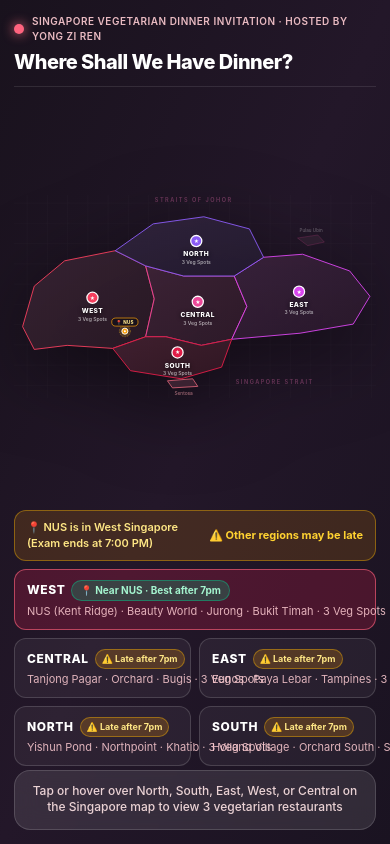
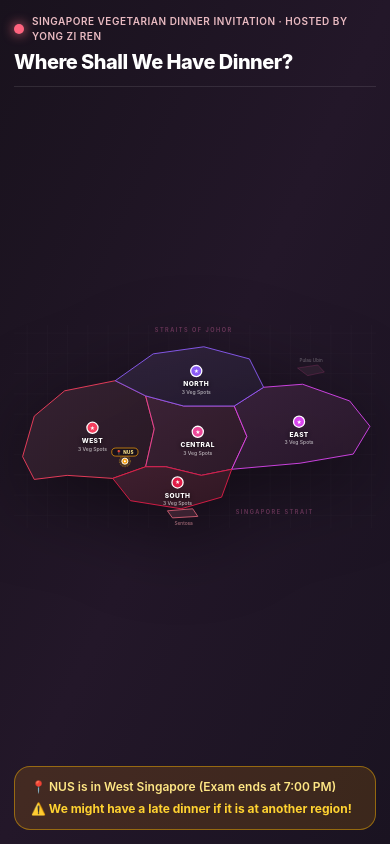
Before and after one commit to New-President/dinner-invitation, a Next.js app: page / in a window 390 px wide. Built offline with nearby package versions, Linux system fonts and the light colour scheme.

Commit message:
Keep only yellow exam warning below map and add cute surprise popup on end screen

```diff
--- a/src/components/DinnerInviteWizard.tsx
+++ b/src/components/DinnerInviteWizard.tsx
@@ -111,9 +111,11 @@ export function DinnerInviteWizard() {
   const [submitError, setSubmitError] = useState<string | null>(null);
   const [isSubmitting, setIsSubmitting] = useState<boolean>(false);
   const [cheerTick, setCheerTick] = useState<number>(0);
+  const [showCutePopup, setShowCutePopup] = useState<boolean>(true);
 
   const stepHeadingRef = useRef<HTMLHeadingElement | null>(null);
   const commentTextareaRef = useRef<HTMLTextAreaElement | null>(null);
+  const cuteCatSectionRef = useRef<HTMLDivElement | null>(null);
   const isFirstRender = useRef<boolean>(true);
 
   useEffect(() => {
@@ -126,10 +128,22 @@ export function DinnerInviteWizard() {
 
   useEffect(() => {
     if (wizardState.kind !== 'thank-you') return;
+    setShowCutePopup(true);
     const timer = setInterval(() => {
       setCheerTick((t) => (t + 1) % 6);
     }, 520);
     return () => clearInterval(timer);
+  }, [wizardState.kind]);
+
+  useEffect(() => {
+    if (wizardState.kind !== 'thank-you') return;
+    const onScroll = () => {
+      if (window.scrollY > 280) {
+        setShowCutePopup(false);
+      }
+    };
+    window.addEventListener('scroll', onScroll, { passive: true });
+    return () => window.removeEventListener('scroll', onScroll);
   }, [wizardState.kind]);
 
   const resolveRestaurantForRegion = (region: RegionId): Restaurant => {
@@ -360,7 +374,7 @@ export function DinnerInviteWizard() {
                     </p>
                     {region !== 'west' && (
                       <p className="mt-1.5 inline-flex items-center gap-1 rounded-full bg-amber-500/20 border border-amber-400/45 px-3 py-0.5 text-[11px] font-semibold text-amber-200">
-                        ⚠️ Warning: Might be a bit late for dinner here since my exam ends at 7pm!
+                        ⚠️ Warning: We might have a late dinner if it is at another region (Exam ends at 7pm)!
                       </p>
                     )}
                   </div>
@@ -623,11 +637,63 @@ export function DinnerInviteWizard() {
             const activeCheerMessage = cheerMessages[Math.floor(cheerTick / 2) % cheerMessages.length];
             const isBeatUp = cheerTick % 2 === 1;
 
+            const scrollToCuteCat = () => {
+              setShowCutePopup(false);
+              cuteCatSectionRef.current?.scrollIntoView({
+                behavior: 'smooth',
+                block: 'center',
+              });
+            };
+
             return (
               <section
                 aria-labelledby="thank-you-heading"
-                className="min-h-dvh w-full overflow-x-hidden bg-gradient-to-br from-[#19121d] via-[#231729] to-[#1a1321] p-2.5 sm:p-5 flex items-center justify-center"
+                className="min-h-dvh w-full overflow-x-hidden bg-gradient-to-br from-[#19121d] via-[#231729] to-[#1a1321] p-2.5 sm:p-5 flex items-center justify-center relative"
               >
+                {/* Floating Pop-Up Notification Informing User Something Cute Lies Below */}
+                {showCutePopup && (
+                  <div
+                    role="status"
+                    aria-live="polite"
+                    className="md:hidden fixed bottom-4 left-1/2 -translate-x-1/2 z-50 w-[calc(100%-24px)] max-w-md rounded-2xl bg-gradient-to-r from-[#2c1934] via-[#3b1d3f] to-[#2c1934] border-2 border-amber-400 shadow-[0_16px_45px_rgba(251,191,36,0.45)] p-3.5 text-white flex items-center justify-between gap-3 animate-bounce"
+                  >
+                    <button
+                      type="button"
+                      onClick={scrollToCuteCat}
+                      className="flex items-center gap-3 text-left flex-1 cursor-pointer focus:outline-none"
+                    >
+                      <span className="h-10 w-10 rounded-full bg-amber-400/20 border border-amber-300/60 flex items-center justify-center text-xl shrink-0">
+                        🐱
+                      </span>
+                      <div className="min-w-0">
+                        <p className="text-xs sm:text-sm font-extrabold text-amber-200 whitespace-nowrap">
+                          Psst… Something Cute Lies Below! 🐾✨
+                        </p>
+                        <p className="text-[11px] sm:text-xs text-rose-100/90">
+                          Tap here or scroll down for a special surprise ↓
+                        </p>
+                      </div>
+                    </button>
+                    <div className="flex items-center gap-1.5 shrink-0">
+                      <button
+                        type="button"
+                        onClick={scrollToCuteCat}
+                        className="rounded-full bg-amber-400 hover:bg-amber-300 text-[#231728] font-extrabold px-3 py-1.5 text-xs transition-colors cursor-pointer whitespace-nowrap"
+                      >
+                        See Below ↓
+                      </button>
+                      <button
+                        type="button"
+                        onClick={() => setShowCutePopup(false)}
+                        aria-label="Close cute surprise notification"
+                        className="h-7 w-7 rounded-full bg-white/10 hover:bg-white/20 text-rose-200 inline-flex items-center justify-center text-xs font-bold cursor-pointer"
+                      >
+                        ✕
+                      </button>
+                    </div>
+                  </div>
+                )}
+
                 <div
                   style={{ maxWidth: '1400px' }}
                   className="w-full rounded-[24px] sm:rounded-[32px] bg-[#221824] border-2 border-rose-400/40 shadow-[0_24px_60px_rgba(225,29,72,0.28)] overflow-hidden flex flex-col"
@@ -733,7 +799,11 @@ export function DinnerInviteWizard() {
                     </div>
 
                     {/* Right Half (Full 50% of Page): Huge Animated Fat Cute Cat Cheering for Exam */}
-                    <div className="flex flex-col items-center justify-between rounded-3xl bg-gradient-to-b from-[#2e1d36] via-[#24162b] to-[#1a1120] border-2 border-amber-400/45 p-4 sm:p-7 text-center relative overflow-hidden shadow-[0_0_50px_rgba(251,191,36,0.15)]">
+                    <div
+                      id="cute-cat-section"
+                      ref={cuteCatSectionRef}
+                      className="flex flex-col items-center justify-between rounded-3xl bg-gradient-to-b from-[#2e1d36] via-[#24162b] to-[#1a1120] border-2 border-amber-400/45 p-4 sm:p-7 text-center relative overflow-hidden shadow-[0_0_50px_rgba(251,191,36,0.15)]"
+                    >
                       {/* Animated Speech Bubble */}
                       <div
                         className="relative bg-white text-[#231728] rounded-3xl px-4 sm:px-5 py-2.5 sm:py-3 text-xs sm:text-base font-extrabold shadow-xl border-2 border-amber-400 max-w-md transition-transform duration-300"
--- a/src/components/SingaporeMap.tsx
+++ b/src/components/SingaporeMap.tsx
@@ -63,7 +63,6 @@ export function SingaporeMap({
   headingRef,
 }: SingaporeMapProps) {
   const [hoveredRegion, setHoveredRegion] = useState<RegionId | null>(null);
-  const hoveredMeta = hoveredRegion ? REGIONS[hoveredRegion] : null;
 
   return (
     <div className="min-h-dvh w-full overflow-x-hidden p-3.5 sm:p-8 flex flex-col justify-between bg-gradient-to-br from-[#19121d] via-[#231729] to-[#1a1321] text-white select-none">
@@ -404,7 +403,7 @@ export function SingaporeMap({
                     fontSize="11"
                     fontWeight="600"
                   >
-                    Warning: Might be a bit late for dinner here since my exam ends at 7pm!
+                    Warning: We might have a late dinner if it is at another region!
                   </text>
                 </g>
               );
@@ -412,86 +411,12 @@ export function SingaporeMap({
         </svg>
       </div>
 
-      {/* Mobile Touch Region Quick-Picker & Exam Timing Guide (Visible on Mobile Screens) */}
-      <div className="sm:hidden space-y-2 my-1 shrink-0">
-        <div className="rounded-xl bg-amber-500/15 border border-amber-400/40 px-3 py-2 text-[11px] font-semibold text-amber-200 flex items-center justify-between gap-2">
-          <span>📍 NUS is in West Singapore (Exam ends at 7:00 PM)</span>
-          <span className="text-amber-300 font-bold shrink-0">⚠️ Other regions may be late</span>
-        </div>
-        <div className="grid grid-cols-2 gap-2">
-          {REGION_ORDER.map((regionId) => {
-            const meta = REGIONS[regionId];
-            const isWest = regionId === 'west';
-            return (
-              <button
-                key={regionId}
-                type="button"
-                onClick={() => onEnterRegion(regionId)}
-                className={`touch-target rounded-xl px-3 py-2.5 text-left border transition-all cursor-pointer flex flex-col justify-between ${
-                  isWest
-                    ? 'col-span-2 bg-rose-500/20 border-rose-400/60 text-white'
-                    : 'bg-white/5 border-white/15 text-rose-100'
-                }`}
-              >
-                <div className="flex items-center justify-between gap-1.5">
-                  <span className="text-xs font-extrabold uppercase tracking-wider text-white">
-                    {regionId.toUpperCase()}
-                  </span>
-                  {isWest ? (
-                    <span className="rounded-full bg-emerald-500/25 border border-emerald-400/40 px-2 py-0.5 text-[10px] font-bold text-emerald-200">
-                      📍 Near NUS · Best after 7pm
-                    </span>
-                  ) : (
-                    <span className="rounded-full bg-amber-500/20 border border-amber-400/40 px-1.5 py-0.5 text-[9px] font-bold text-amber-200 whitespace-nowrap shrink-0">
-                      ⚠️ Late after 7pm
-                    </span>
-                  )}
-                </div>
-                <span className="text-[11px] text-rose-200/85 truncate mt-0.5">
-                  {meta.subtitle} · 3 Veg Spots
-                </span>
-              </button>
-            );
-          })}
-        </div>
-      </div>
-
-      {/* Bottom Sleek Glassmorphic Neighbourhood Bar */}
-      <div className="rounded-2xl bg-white/10 backdrop-blur-md border border-white/15 px-3.5 sm:px-5 py-3 sm:py-3.5 flex flex-col sm:flex-row sm:items-center justify-between gap-2.5 sm:gap-3 shrink-0 min-h-[60px] sm:min-h-[68px]">
-        {hoveredRegion && hoveredMeta ? (
-          <>
-            <div className="space-y-1">
-              <div className="flex flex-wrap items-center gap-2">
-                <span className="inline-block px-2.5 sm:px-3 py-0.5 rounded-full text-[11px] sm:text-xs font-bold uppercase tracking-wider bg-rose-500 text-white">
-                  {hoveredRegion.toUpperCase()}
-                </span>
-                <span className="text-xs sm:text-sm font-semibold text-rose-200">
-                  {hoveredMeta.subtitle}
-                </span>
-                {hoveredRegion !== 'west' ? (
-                  <span className="inline-flex items-center gap-1.5 rounded-xl sm:rounded-full bg-amber-500/20 border border-amber-400/50 px-2.5 sm:px-3 py-0.5 text-[11px] sm:text-xs font-bold text-amber-200">
-                    ⚠️ Warning: Might be a bit late to have dinner here as I end my exam at 7pm
-                  </span>
-                ) : (
-                  <span className="inline-flex items-center gap-1.5 rounded-xl sm:rounded-full bg-emerald-500/20 border border-emerald-400/40 px-2.5 sm:px-3 py-0.5 text-[11px] sm:text-xs font-bold text-emerald-200">
-                    ✅ Right near NUS · Perfect timing after my 7pm exam!
-                  </span>
-                )}
-              </div>
-              <p className="text-xs sm:text-sm text-rose-100/85">
-                <strong className="text-white">{hoveredMeta.name}</strong> · {hoveredMeta.tagline}
-              </p>
-            </div>
-
-            <div className="text-xs sm:text-sm font-semibold text-rose-200/90 shrink-0">
-              Tap or click to view 3 vegetarian restaurants →
-            </div>
-          </>
-        ) : (
-          <div className="w-full flex items-center justify-center text-xs sm:text-sm font-medium text-rose-100/90 text-center">
-            Tap or hover over North, South, East, West, or Central on the Singapore map to view 3 vegetarian restaurants
-          </div>
-        )}
+      {/* Bottom Yellow Exam Timing Warning Box */}
+      <div className="rounded-2xl bg-amber-500/15 border border-amber-400/45 px-4 sm:px-6 py-3 sm:py-3.5 text-xs sm:text-sm font-semibold text-amber-200 flex flex-col sm:flex-row sm:items-center justify-between gap-1.5 sm:gap-4 shrink-0">
+        <span>📍 NUS is in West Singapore (Exam ends at 7:00 PM)</span>
+        <span className="text-amber-300 font-bold">
+          ⚠️ We might have a late dinner if it is at another region!
+        </span>
       </div>
     </div>
   );
```
